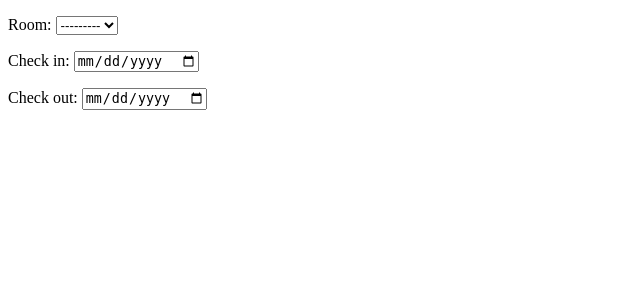
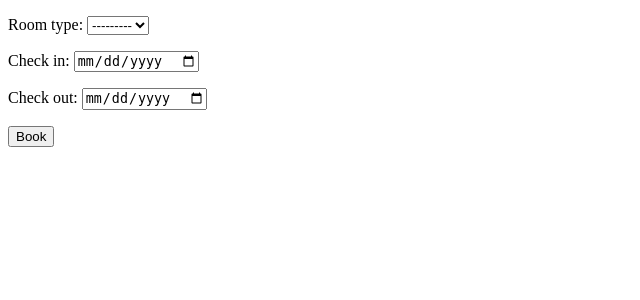
Before and after one commit to malikmmoaz/hotel-management-system, a Django app: page /book_room/ in a window 1280 px wide. Shown: the top 300 px of the page, without its empty margins (0-640 px from the left). Run offline with Django 4.2, Linux system fonts and the light colour scheme; data that the repository does not hold is empty.

Commit message:
room booking with room availability logic complete

```diff
--- /dev/null
+++ b/hotel/availability.py
@@ -0,0 +1,6 @@
+def isRoomTypeAvailable(roomType, checkInDate, checkOutDate):
+    bookings = Booking.objects.filter(room_type=roomType)
+    for booking in bookings:
+        if checkInDate <= booking.check_out and checkOutDate >= booking.check_in:
+            return False
+    return True
--- a/hotel/forms.py
+++ b/hotel/forms.py
@@ -35,7 +35,7 @@ class RoomBookingForm(ModelForm):
     class Meta:
         model = RoomBooking
         fields = '__all__'
-        exclude = ['user', 'hotel', 'booking_date']
+        exclude = ['hotel', 'booking_date']
         widgets = {
             'check_in': forms.DateInput(attrs={'class': 'form-control', 'placeholder': 'Check In', 'type': 'date'}),
             'check_out': forms.DateInput(attrs={'class': 'form-control', 'placeholder': 'Check Out', 'type': 'date'}),
--- a/hotel/models.py
+++ b/hotel/models.py
@@ -62,7 +62,7 @@ class RoomType(models.Model):
     hotel = models.ForeignKey(Hotel, on_delete=models.CASCADE)
 
     def __str__(self):
-        return self.room_type
+        return f'{self.room_type} @ {self.hotel.hotel_name}'
 
 class Room(models.Model):
     room_number = models.CharField(max_length=100)
@@ -70,7 +70,7 @@ class Room(models.Model):
     hotel = models.ForeignKey(Hotel, on_delete=models.CASCADE)
 
     def __str__(self):
-        return self.hotel.hotel_name + " " + self.room_number
+        return f'{self.room_number} {self.room_type.room_type} @ {self.hotel.hotel_name}'
 
 class Amenities(models.Model):
     amenity_name = models.CharField(max_length=100)
@@ -91,15 +91,15 @@ class Facilities(models.Model):
         return self.facility_name
 
 class RoomBooking(models.Model):
-    user = models.ForeignKey(User, on_delete=models.CASCADE)
+    # user = models.ForeignKey(User, on_delete=models.CASCADE)
     hotel = models.ForeignKey(Hotel, on_delete=models.CASCADE)
-    room = models.ForeignKey(Room, on_delete=models.CASCADE)
+    room_type = models.ForeignKey(RoomType, on_delete=models.CASCADE, null=True)
     check_in = models.DateField()
     check_out = models.DateField()
     booking_date = models.DateField(auto_now_add=True)
 
     def __str__(self):
-        return self.user.username
+        return f'{self.hotel.hotel_name} {self.room_type.room_type}'
 
 class HotelReview(models.Model):
     user = models.ForeignKey(User, on_delete=models.CASCADE)
--- a/hotel/templates/book_room.html
+++ b/hotel/templates/book_room.html
@@ -7,6 +7,10 @@
     <title>Document</title>
 </head>
 <body>
-    {{form.as_p}}
+    <form action="" method="POST">
+        {{form.as_p}}
+        {% csrf_token %}
+        <button type="submit">Book</button>
+    </form>
 </body>
 </html>
--- a/hotel/views.py
+++ b/hotel/views.py
@@ -85,16 +85,48 @@ def hotel_application(request):
     context = {'form': form}
     return render(request, 'hotel_application.html', context)
 
+def isRoomTypeAvailable(roomType, checkInDate, checkOutDate):
+    bookings = RoomBooking.objects.filter(room_type=roomType)
+    for booking in bookings:
+        if checkInDate <= booking.check_out and checkOutDate >= booking.check_in:
+            return False
+    return True
+
 def book_room(request):
     form = RoomBookingForm()
     if request.method == 'POST':
-        form = RoomForm(request.POST)
+        form = RoomBookingForm(request.POST)
         if form.is_valid():
-            form.save()
-            messages.success(request, 'Your room was successfully added!')
-            return HttpResponse('room booked')
+            print(f'is room type available: {isRoomTypeAvailable(form.cleaned_data["room_type"], form.cleaned_data["check_in"], form.cleaned_data["check_out"])}')
+            hotel_manager = HotelManager.objects.get(user=request.user)
+            hotel_name = HotelApplication.objects.get(hotel_manager=hotel_manager).hotel_name
+            print(f'hotel name: {hotel_name}')
+            room_booking = form.save(commit=False)
+            room_booking.hotel = Hotel.objects.get(hotel_name=hotel_name)
+            room_booking.save()
+            # messages.success(request, 'Your room was successfully added!')
+            # return HttpResponse('room booked')
     context = {'form': form}
     return render(request, 'book_room.html', context)
+
+
+
+
+
+
+
+
+
+
+
+
+
+
+
+
+
+
+
 
 # make a view for displaying all time statistics
 def hotel_dashboard(request):
```
Also changed, not shown: hotel/migrations/0010_remove_roombooking_room_roombooking_room_type.py (added), hotel/migrations/0011_remove_roombooking_user.py (added), staticfiles-cdn/uploads/rooms/luxus.jpeg (added), staticfiles-cdn/uploads/rooms/luxus_462cIVZ.jpeg (added).
